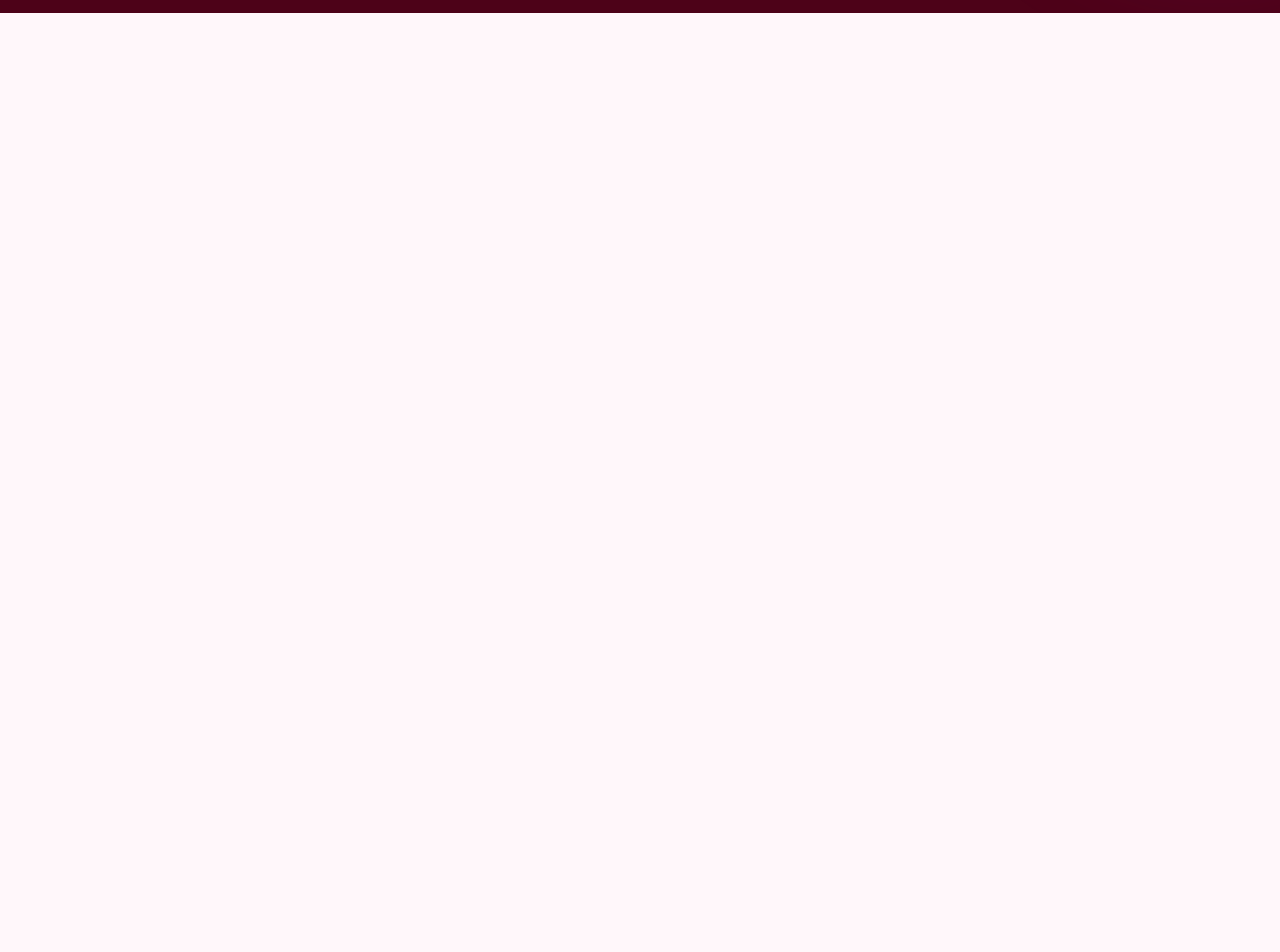
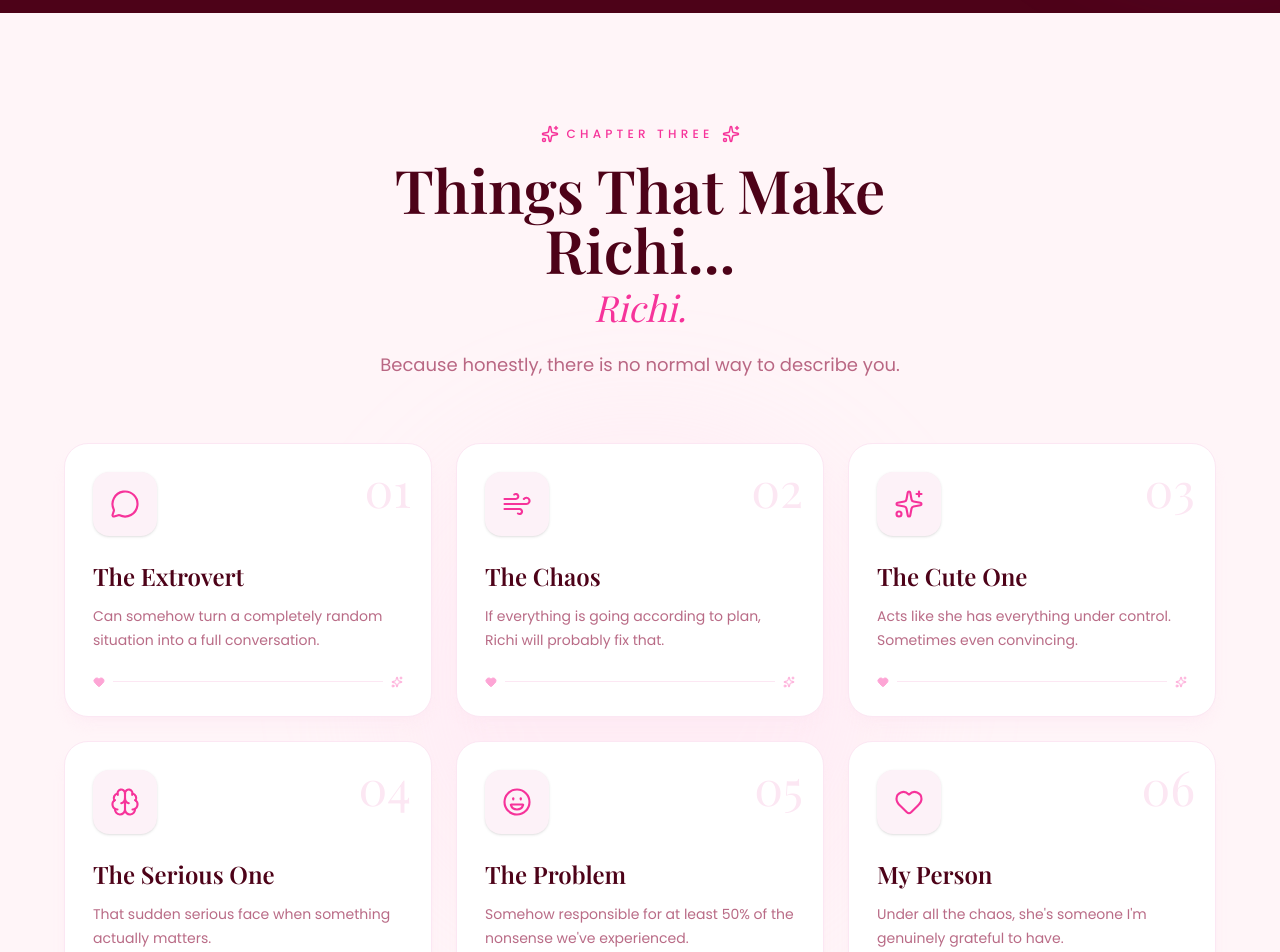
Before and after one commit to sumu749/birthday-wish-for-richi, a Next.js app: page / in a window 1280 px wide. Shown: the part 7220-8172 px from the top of the page. Before the commit the page ends 7233 px from the top, so only its background shows below. Built offline with nearby package versions, Linux system fonts and the light colour scheme; a web font is replaced by a local one.

Commit message:
feat: add Richi personality cards section

```diff
--- a/app/page.tsx
+++ b/app/page.tsx
@@ -4,7 +4,7 @@ import { useRef, useState } from "react";
 import { motion, AnimatePresence } from "framer-motion";
 import Image from "next/image";
 import { Heart, Sparkles, Volume2, VolumeX, ArrowDown } from "lucide-react";
-import { photos, birthdayVideos } from "@/data/memories";
+import { photos, birthdayVideos, richiThings } from "@/data/memories";
 
 export default function Home() {
     const [started, setStarted] = useState(false);
@@ -537,6 +537,144 @@ export default function Home() {
                     </motion.div>
                 </div>
             </section>
+
+            {/* Things That Make Richi... */}
+
+            <section
+                id="richi-things"
+                className="relative overflow-hidden bg-[#fff5f8] px-6 py-28 sm:px-10 lg:px-16"
+            >
+                {/* Background */}
+                <div className="pointer-events-none absolute left-1/2 top-1/2 h-125 w-125 -translate-x-1/2 -translate-y-1/2 rounded-full bg-pink-200/20 blur-3xl" />
+
+                <div className="relative mx-auto max-w-6xl">
+                    {/* Heading */}
+                    <motion.div
+                        initial={{ opacity: 0, y: 40 }}
+                        whileInView={{ opacity: 1, y: 0 }}
+                        viewport={{ once: true }}
+                        transition={{ duration: 0.8 }}
+                        className="mx-auto mb-16 max-w-2xl text-center"
+                    >
+                        <div className="mb-4 flex items-center justify-center gap-2 text-pink-500">
+                            <Sparkles size={18} />
+
+                            <span className="text-xs font-medium uppercase tracking-[0.35em]">
+                                Chapter Three
+                            </span>
+
+                            <Sparkles size={18} />
+                        </div>
+
+                        <h2 className="font-playfair text-4xl font-semibold text-rose-950 sm:text-5xl md:text-6xl">
+                            Things That Make Richi...
+                        </h2>
+
+                        <h3 className="mt-2 font-playfair text-3xl italic text-pink-500 sm:text-4xl">
+                            Richi.
+                        </h3>
+
+                        <p className="mt-6 text-base leading-7 text-rose-900/60 sm:text-lg">
+                            Because honestly, there is no normal way to describe
+                            you.
+                        </p>
+                    </motion.div>
+
+                    {/* Cards */}
+                    <div className="grid grid-cols-1 gap-6 sm:grid-cols-2 lg:grid-cols-3">
+                        {richiThings.map((item, index) => {
+                            const Icon = item.icon;
+
+                            return (
+                                <motion.div
+                                    key={item.title}
+                                    initial={{
+                                        opacity: 0,
+                                        y: 40,
+                                    }}
+                                    whileInView={{
+                                        opacity: 1,
+                                        y: 0,
+                                    }}
+                                    viewport={{
+                                        once: true,
+                                        amount: 0.2,
+                                    }}
+                                    transition={{
+                                        duration: 0.6,
+                                        delay: index * 0.08,
+                                    }}
+                                    whileHover={{
+                                        y: -10,
+                                        rotate: index % 2 === 0 ? 1 : -1,
+                                        scale: 1.03,
+                                    }}
+                                    className="group cursor-default"
+                                >
+                                    <div className="relative h-full overflow-hidden rounded-3xl border border-pink-100 bg-white p-7 shadow-lg shadow-pink-100/40 transition duration-500 group-hover:shadow-xl group-hover:shadow-pink-200/50">
+                                        <motion.div
+                                            whileHover={{
+                                                scale: 1.2,
+                                                rotate: 10,
+                                            }}
+                                            className="mb-6 flex h-16 w-16 items-center justify-center rounded-2xl bg-pink-50 shadow-sm"
+                                        >
+                                            <Icon
+                                                size={30}
+                                                strokeWidth={1.7}
+                                                className="text-pink-500"
+                                            />
+                                        </motion.div>
+
+                                        {/* Number */}
+                                        <div className="absolute right-5 top-5 font-playfair text-5xl text-pink-100">
+                                            {String(index + 1).padStart(2, "0")}
+                                        </div>
+
+                                        <h3 className="font-playfair text-2xl font-semibold text-rose-950">
+                                            {item.title}
+                                        </h3>
+
+                                        <p className="mt-3 text-sm leading-6 text-rose-900/60">
+                                            {item.description}
+                                        </p>
+
+                                        {/* Bottom decoration */}
+                                        <div className="mt-6 flex items-center gap-2 text-pink-300">
+                                            <Heart
+                                                size={12}
+                                                fill="currentColor"
+                                            />
+
+                                            <div className="h-px flex-1 bg-pink-100" />
+
+                                            <Sparkles size={12} />
+                                        </div>
+                                    </div>
+                                </motion.div>
+                            );
+                        })}
+                    </div>
+
+                    {/* Bottom message */}
+                    <motion.div
+                        initial={{ opacity: 0, y: 30 }}
+                        whileInView={{ opacity: 1, y: 0 }}
+                        viewport={{ once: true }}
+                        transition={{ duration: 0.8 }}
+                        className="mx-auto mt-20 max-w-2xl text-center"
+                    >
+                        <p className="font-playfair text-2xl italic leading-relaxed text-rose-900/70 sm:text-3xl">
+                            “You&apos;re a little chaotic, a little dramatic,
+                            occasionally serious...”
+                        </p>
+
+                        <p className="mt-4 font-playfair text-2xl italic text-pink-500 sm:text-3xl">
+                            ...and somehow, completely irreplaceable.
+                        </p>
+                    </motion.div>
+                </div>
+            </section>
         </main>
     );
 }
--- a/data/memories.ts
+++ b/data/memories.ts
@@ -1,3 +1,12 @@
+import {
+    MessageCircle,
+    Wind,
+    Sparkles,
+    Brain,
+    Laugh,
+    Heart,
+} from "lucide-react";
+
 export const photos = [
     "/images/photo-01.jpg",
     "/images/photo-02.jpg",
@@ -45,3 +54,42 @@ export const birthdayVideos = [
         caption: "A little extra chaos, specially for you.",
     },
 ];
+
+export const richiThings = [
+    {
+        icon: MessageCircle,
+        title: "The Extrovert",
+        description:
+            "Can somehow turn a completely random situation into a full conversation.",
+    },
+    {
+        icon: Wind,
+        title: "The Chaos",
+        description:
+            "If everything is going according to plan, Richi will probably fix that.",
+    },
+    {
+        icon: Sparkles,
+        title: "The Cute One",
+        description:
+            "Acts like she has everything under control. Sometimes even convincing.",
+    },
+    {
+        icon: Brain,
+        title: "The Serious One",
+        description:
+            "That sudden serious face when something actually matters.",
+    },
+    {
+        icon: Laugh,
+        title: "The Problem",
+        description:
+            "Somehow responsible for at least 50% of the nonsense we've experienced.",
+    },
+    {
+        icon: Heart,
+        title: "My Person",
+        description:
+            "Under all the chaos, she's someone I'm genuinely grateful to have.",
+    },
+];
```
